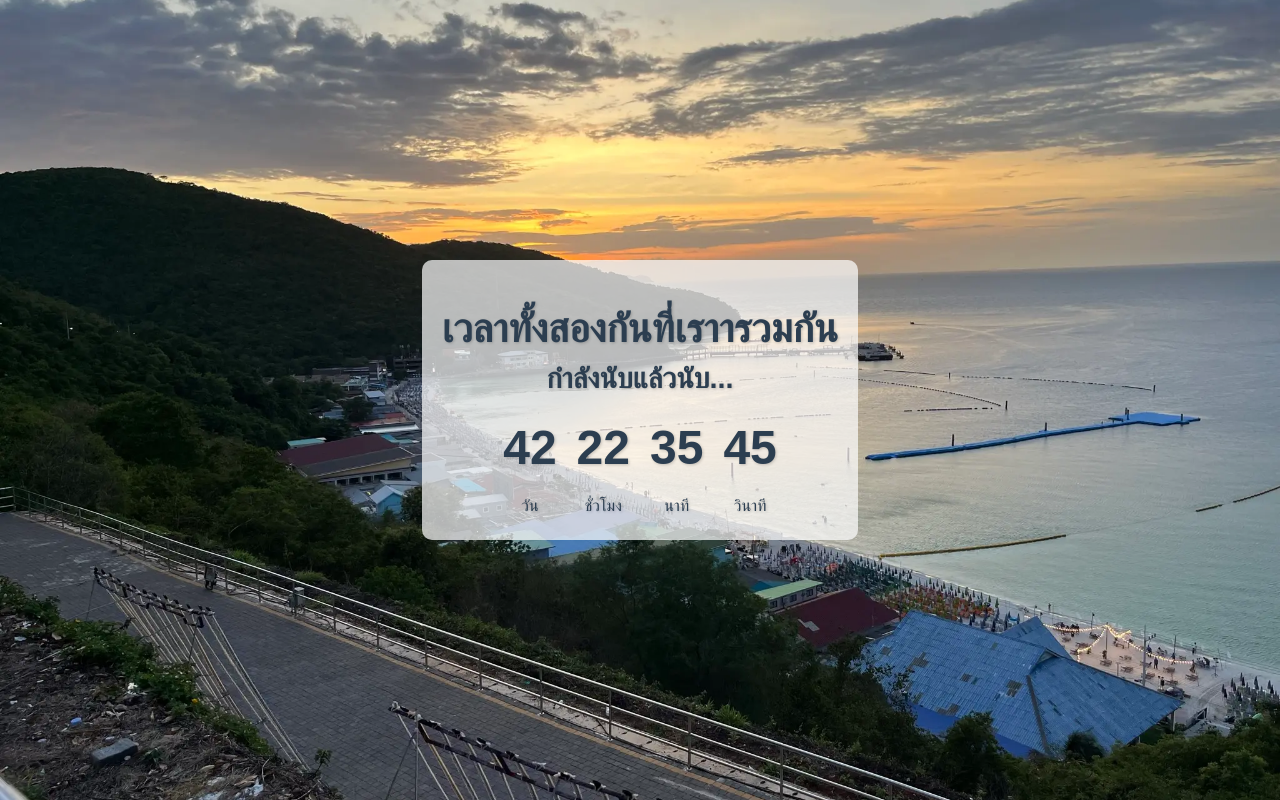
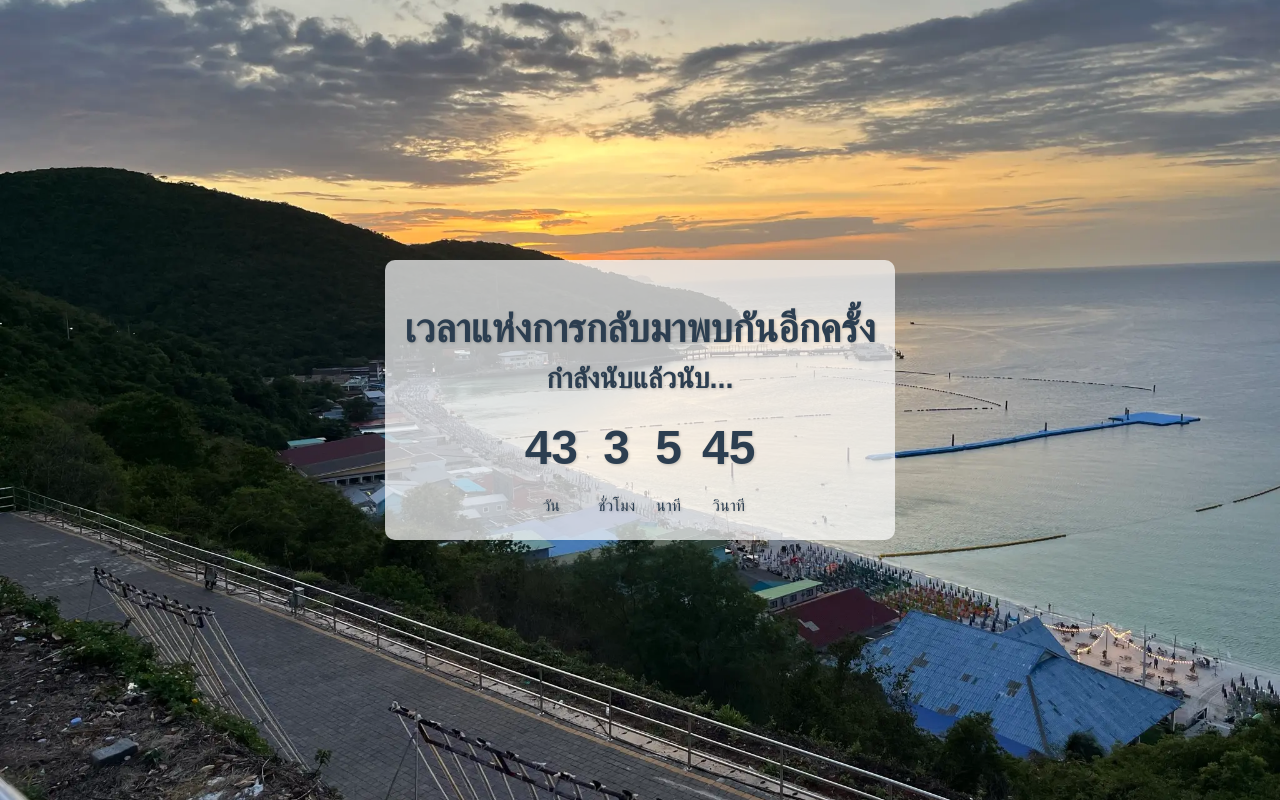
Before and after one commit to RiotBeard/RiotBeard.github.io, a plain HTML site: page index.html in a window 1280 px wide. Drawn offline with Linux system fonts and the light colour scheme.

Commit message:
Changes to be committed: 	modified:   index.html

```diff
--- a/index.html
+++ b/index.html
@@ -3,7 +3,7 @@
 <head>
     <meta charset="UTF-8">
     <meta name="viewport" content="width=device-width, initial-scale=1.0">
-    <title>เนื่อนเวลาทั้งสองกัน</title>
+    <title>การรวมตัวใหม่</title>
     <style>
         body, html {
             height: 100%;
@@ -72,14 +72,14 @@
 <body>
     <div class="bg">
         <div class="countdown-container">
-            <h1>เวลาทั้งสองกันที่เราารวมกัน</h1>
+            <h1>เวลาแห่งการกลับมาพบกันอีกครั้ง</h1>
             <h2>กำลังนับแล้วนับ...</h2>
             <div id="timer"></div>
         </div>
     </div>
     <script>
         // Set the date we're counting down to
-        const countDownDate = new Date("Dec 29, 2024 14:00:00").getTime();
+        const countDownDate = new Date("Dec 29, 2024 18:30:00").getTime();
 
         // Update the count down every 1 second
         const x = setInterval(function() {
```
